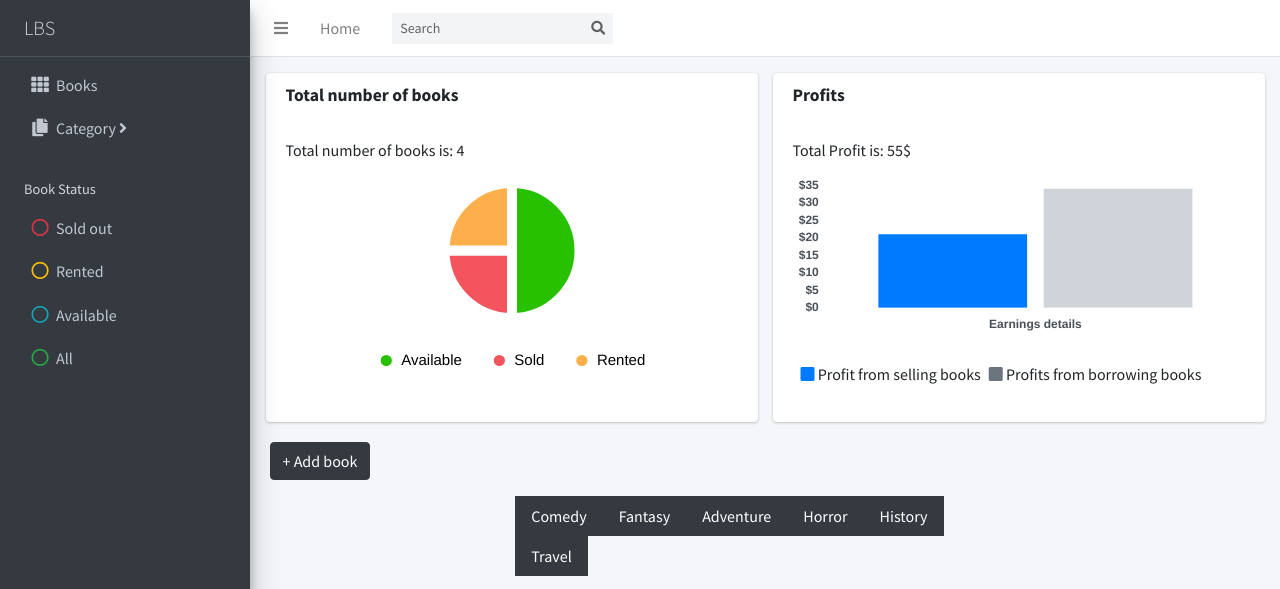
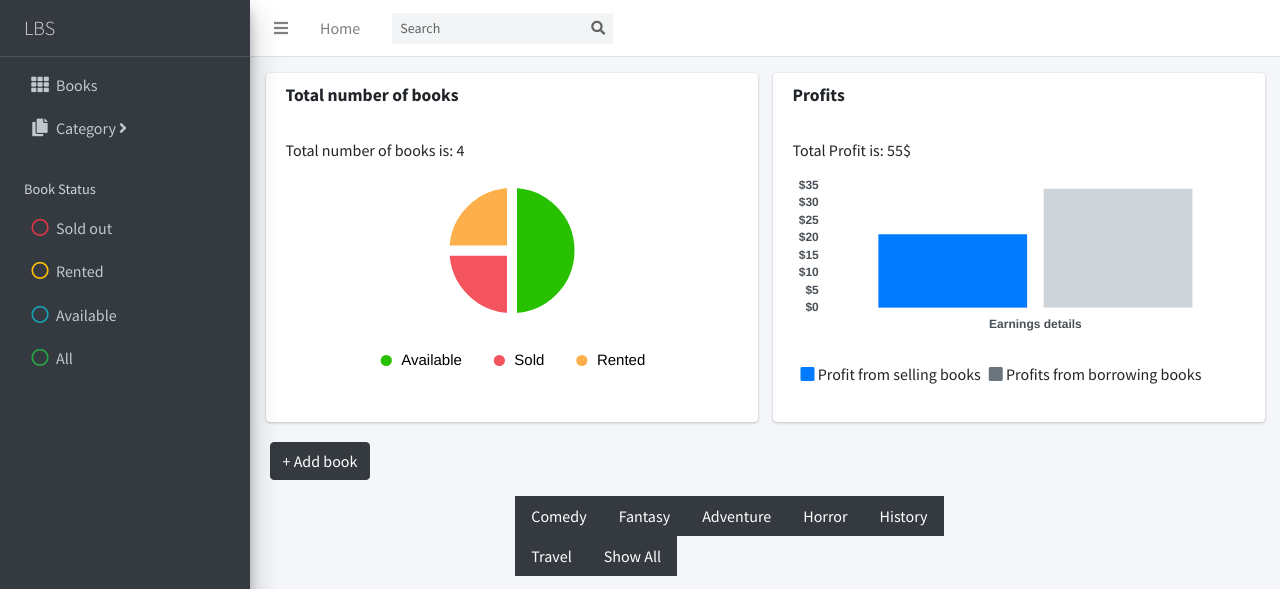
Before and after one commit to AliAbDev11/library-management-system, a Django app: page / in a window 1280 px wide. Shown: the top 589 px of the page. Run offline with Django 5.2, Linux system fonts and the light colour scheme; data comes from the database, SQL or seed files in the repository; some libraries are stand-ins or nearby versions.

Commit message:
Update index.html
- Add alert message
- update category filer html

```diff
--- a/lmsdashboard/templates/pages/index.html
+++ b/lmsdashboard/templates/pages/index.html
@@ -5,7 +5,7 @@
     <div   class="content-wrapper">
       <!-- Content Header (Page header) -->
 
-      <!--الاحصائيات-->
+      <!--Statistics-->
       <div class="content">
         <div class="container-fluid">
           <div class="row">
@@ -82,18 +82,21 @@
             <!-- form start -->
             <form method="POST" enctype="multipart/form-data" class="cl-form">
                 {% csrf_token %}
-              {{ form.as_p }}  <!-- For BookForm -->
+
+                <!-- Display form errors -->
                 {% if form.errors %}
                     <div class="alert alert-danger">
+                        <h5>Please fix the following errors:</h5>
                         <ul>
-                      {% for field in form %}
-                          {% for error in field.errors %}
-                              <li>{{ field.label }}: {{ error }}</li>
-                          {% endfor %}
+                            {% for field, errors in form.errors.items %}
+                                <li>{{ field|capfirst }}: {{ errors|join:", " }}</li>
                             {% endfor %}
                         </ul>
                     </div>
                 {% endif %}
+
+                {{ form.as_p }}  <!-- For BookForm -->
+
                 <button type="submit" class="btn btn-primary float-right">Add Book</button>
             </form>
         </div>
@@ -108,10 +111,18 @@
             <div class="col-6">
                 <ul class="nav">
                     {% for category in categories %}
-                <li class="nav-item category{{category.id}}">
-                  <a id="" class="nav-link bg-dark" href="#">{{category.name}}</a>
+                    <li class="nav-item">
+                        <a
+                            class="nav-link bg-dark category-filter"
+                            href="#"
+                            data-category-id="{{ category.id }}">
+                            {{ category.name }}
+                        </a>
                     </li>
                     {% endfor %}
+                    <li class="nav-item">
+                      <a class="nav-link bg-dark category-filter" href="#" data-category-id="all">Show All</a>
+                    </li>
                 </ul>
             </div>
         </div>
@@ -119,7 +130,7 @@
 
           <div class="row">
 
-          <!-- الكتب -->
+          <!-- books -->
             {% for book in books %}
               <div class="col-md-4 bookhide book{{ book.category.id }} book{{ book.status }}">
                   <div class="card card-widget widget-user">
```
Lines whose indentation alone changed are shown as unchanged.
